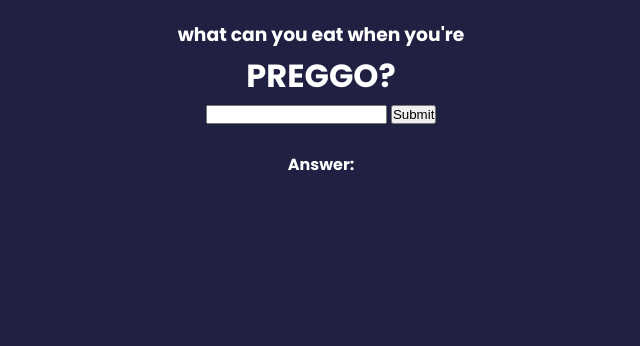
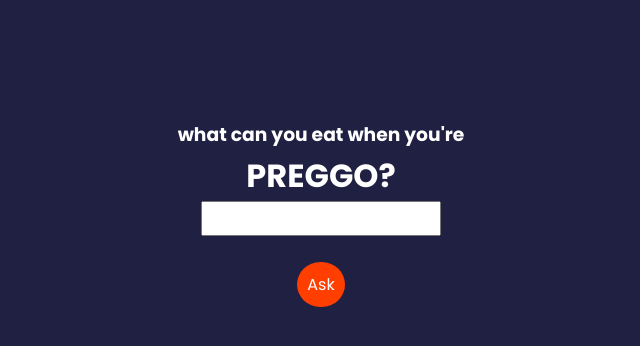
Before and after one commit to jason-rivera/svelte-preggo, a Svelte app: page / in a window 1280 px wide. Shown: the top 346 px of the page, without its empty margins (319-959 px from the left). Built offline with nearby package versions, Linux system fonts and the light colour scheme.

Commit message:
updated layout

```diff
--- a/package.json
+++ b/package.json
@@ -20,6 +20,7 @@
   },
   "dependencies": {
     "axios": "^1.4.0",
-    "sirv-cli": "^2.0.0"
+    "sirv-cli": "^2.0.0",
+    "svelte-loading-spinners": "^0.3.4"
   }
 }
--- a/src/App.svelte
+++ b/src/App.svelte
@@ -1,48 +1,79 @@
 <script>
   import axios from 'axios';
+  import { Circle } from 'svelte-loading-spinners';
+
+  let isLoading = false;
 
   const handleSubmit = async () => {
-    const response = await axios.post('https://netlify-jason-rivera-serverless-functions.netlify.app/.netlify/functions/api/preggo', {
-      item: document.getElementById('item-input').value,
-    });
-
-    document.getElementById('answer').innerHTML = response.data.completion.content;
+    try {
+      isLoading = true;
+      const response = await axios.post('https://netlify-jason-rivera-serverless-functions.netlify.app/.netlify/functions/api/preggo', {
+        item: document.getElementById('item-input').value,
+      });
+      document.getElementById('answer').innerHTML = response.data.completion.content;
+    } catch (e) {
+      console.log(e);
+    }
+    isLoading = false;
   }
 
+  const handleEnterPress = (event) => {
+    if (event.key === 'Enter') {
+      handleSubmit();
+    }
+  }
 
-  // const handleSubmit = async () => {
-  //   console.log('submitting');
-  //   console.log(document.getElementById('item-input').value);
-  //   fetch('https://netlify-jason-rivera-serverless-functions.netlify.app/.netlify/functions/api/preggo', {
-  //     method: 'POST',
-  //     body: JSON.stringify({ item: document.getElementById('item-input').value }),
-  //   })
-  //     .then(response => response.json())
-  //     .then(data => {
-  //       document.getElementById('answer').innerHTML = data.completion.content;
-  //     });
-  // };
 </script>
 
 <main class="main-container">
 	<h3>what can you eat when you're</h3>
 	<h1>PREGGO?</h1>
   <div>
-    <input id="item-input" type="text" />
-    <button on:click={handleSubmit}>Submit</button>
+    <input on:keypress={handleEnterPress} id="item-input" type="text" />
   </div>
   <br/>
-  <h4>Answer:</h4>
-  <div id="answer"></div>
+
+  {#if isLoading}
+    <Circle size="35" color="#FF3E00" unit="px" duration="1s"/>
+  {:else}
+    <div id="ask-btn" on:click={handleSubmit} on:keypress={handleSubmit}>Ask</div>
+  {/if}
+
+  <div id="answer" class="answer"></div>
 </main>
 
 <style>
 
 .main-container {
+  margin-top: 100px;
   text-align: center;
   display: flex;
   flex-direction: column;
   align-items: center;
   padding: 20px;
 }
+
+#item-input {
+  text-align: center;
+  padding: 5px;
+  font-size: 1.1rem;
+}
+#ask-btn {
+  background: #FF3E00;
+  border-radius: 50%;
+  padding: 10px;
+  cursor: pointer;
+  transition: 300ms all;
+}
+
+#ask-btn:hover {
+  background: #FF3E00;
+  opacity: 0.8;
+}
+
+.answer {
+  padding-top: 20px;
+  text-align: left;
+  max-width: 500px;
+}
 </style>
```
Also changed, not shown: 1 other file (tests, documents, lock files or other folders).
